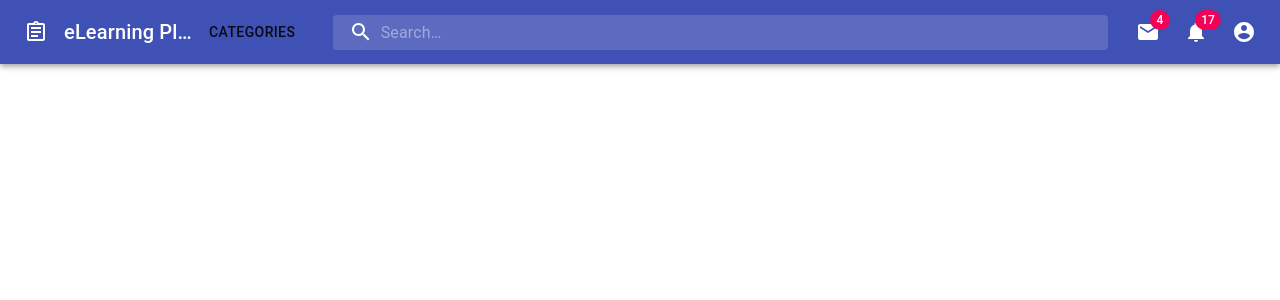
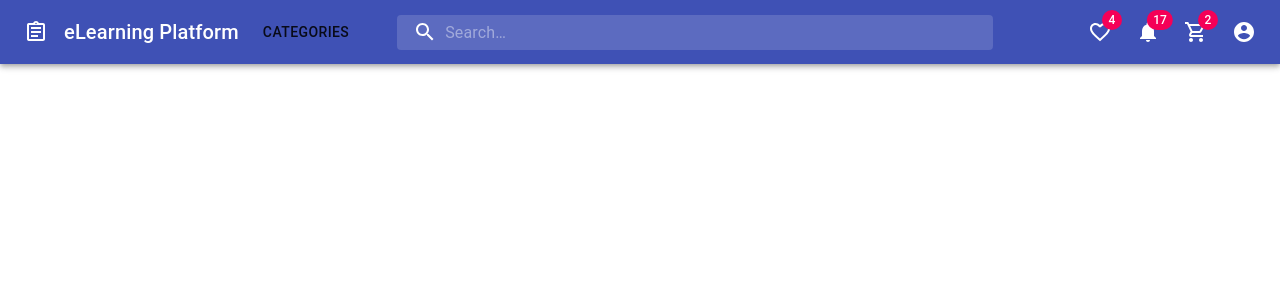
Before and after one commit to rachel-fischoff/udemy_clone, a React (Create React App) app: page / in a window 1280 px wide. Shown: the top 300 px of the page. Built offline with nearby package versions, Linux system fonts and the light colour scheme.

Commit message:
with favorite, notification, shopping cart icons with badges

```diff
--- a/src/components/main_nav_bar.js
+++ b/src/components/main_nav_bar.js
@@ -15,6 +15,8 @@
 import NotificationsIcon from "@material-ui/icons/Notifications";
 import MoreIcon from "@material-ui/icons/MoreVert";
 import AssignmentOutlinedIcon from "@material-ui/icons/AssignmentOutlined";
+import FavoriteBorderOutlinedIcon from '@material-ui/icons/FavoriteBorderOutlined';
+import ShoppingCartOutlinedIcon from '@material-ui/icons/ShoppingCartOutlined';
 
 const useStyles = makeStyles((theme) => ({
   grow: {
@@ -64,7 +66,7 @@
     transition: theme.transitions.create("width"),
     width: "100%",
     [theme.breakpoints.up("md")]: {
-      width: "80ch",
+      width: "60ch",
     },
   },
   sectionDesktop: {
@@ -221,12 +223,17 @@
           <div className={classes.sectionDesktop}>
             <IconButton aria-label="show 4 new mails" color="inherit">
               <Badge badgeContent={4} color="secondary">
-                <MailIcon />
+                <FavoriteBorderOutlinedIcon />
               </Badge>
             </IconButton>
             <IconButton aria-label="show 17 new notifications" color="inherit">
               <Badge badgeContent={17} color="secondary">
                 <NotificationsIcon />
+              </Badge>
+            </IconButton>
+            <IconButton aria-label="show 17 new notifications" color="inherit">
+              <Badge badgeContent={2} color="secondary">
+                <ShoppingCartOutlinedIcon />
               </Badge>
             </IconButton>
             <IconButton
```
